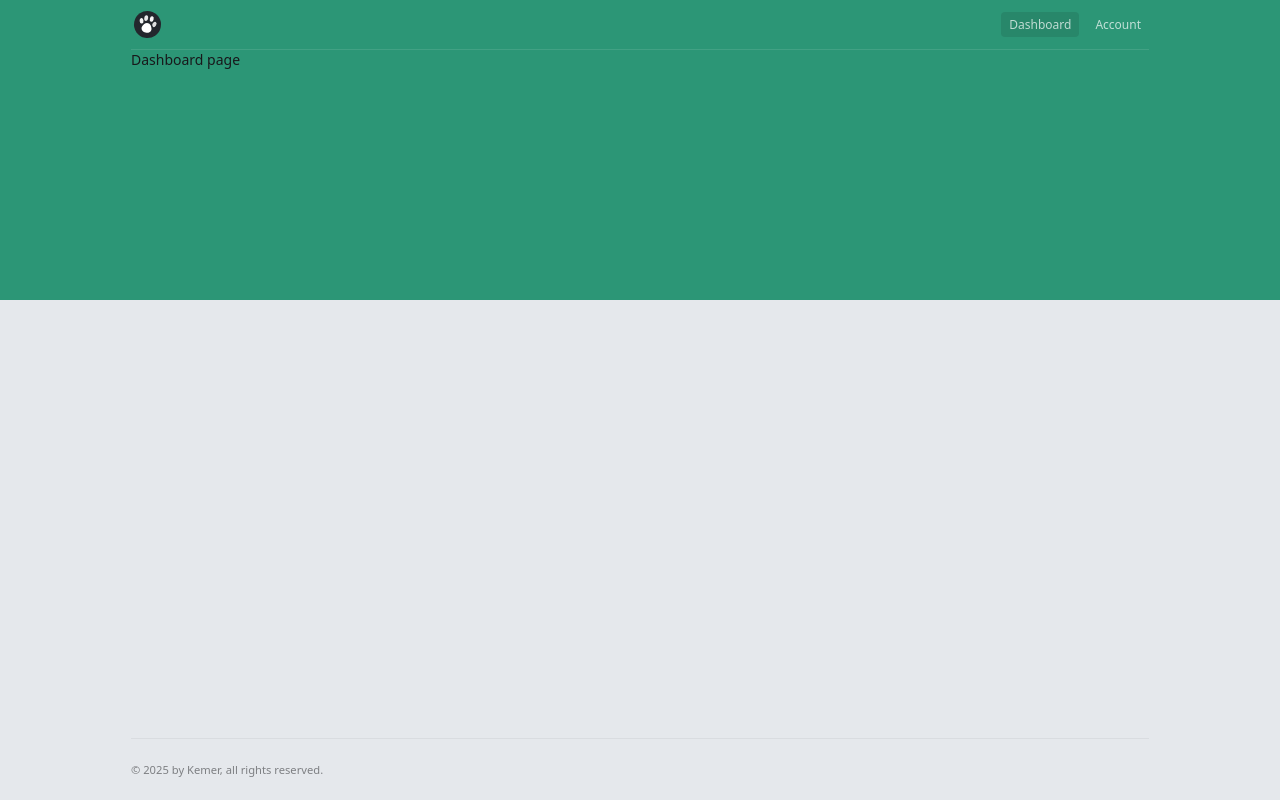
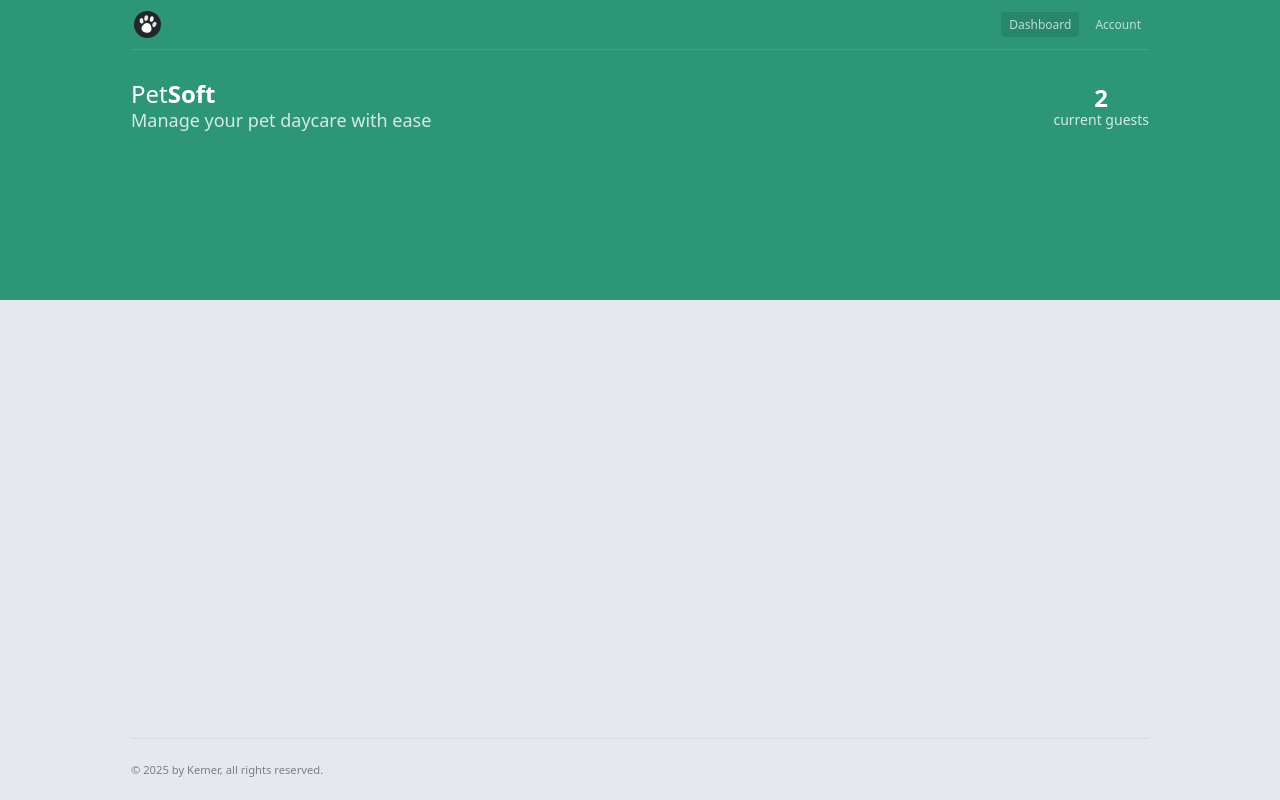
Before and after one commit to keremenen/petcare-app, a Next.js app: page /app/dashboard in a window 1280 px wide. Built offline with nearby package versions, Linux system fonts and the light colour scheme.

Commit message:
Add H1 component

```diff
--- a/src/app/(app)/app/dashboard/page.tsx
+++ b/src/app/(app)/app/dashboard/page.tsx
@@ -1,3 +1,22 @@
+import H1 from '@/components/h1'
+
 export default function DashboardPage() {
-	return <p>Dashboard page</p>
+	return (
+		<main>
+			<div className="flex justify-between items-center text-white py-8">
+				<section>
+					<H1>
+						Pet<span className="font-semibold">Soft</span>
+					</H1>
+					<p className="text-lg opacity-80">
+						Manage your pet daycare with ease
+					</p>
+				</section>
+				<section className="text-center">
+					<p className="text-2xl font-bold leading-6">2</p>
+					<p className="opacity-80">current guests</p>
+				</section>
+			</div>
+		</main>
+	)
 }
--- /dev/null
+++ b/src/components/h1.tsx
@@ -0,0 +1,3 @@
+export default function H1({ children }: { children: React.ReactNode }) {
+	return <h1 className="font-medium text-2xl leading-6">{children}</h1>
+}
```
